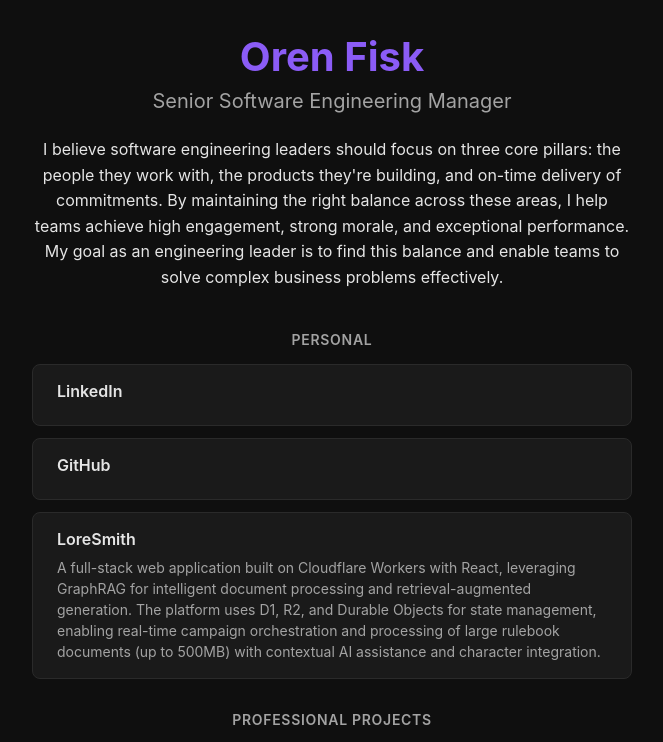
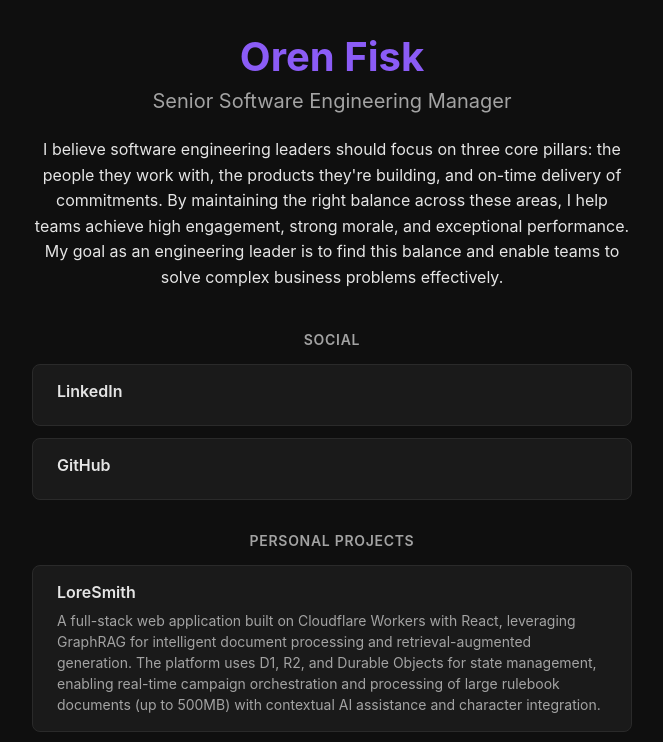
Before and after one commit to ofisk/ofisk-tech-links, a React (Vite) app: page / in a window 1280 px wide. Shown: the top 742 px of the page, without its empty margins (308-971 px from the left). Built offline with nearby package versions, Linux system fonts and the light colour scheme.

Commit message:
separated personal projects from social links

```diff
--- a/src/App.jsx
+++ b/src/App.jsx
@@ -4,7 +4,7 @@ import LinkSection from './components/LinkSection'
 import './App.css'
 
 function App() {
-  const personalLinks = [
+  const socialLinks = [
     {
       label: 'LinkedIn',
       url: 'https://www.linkedin.com/in/orenfisk'
@@ -12,7 +12,10 @@ function App() {
     {
       label: 'GitHub',
       url: 'https://github.com/ofisk'
-    },
+    }
+  ];
+
+  const personalLinks = [
     {
       label: 'LoreSmith',
       url: 'https://loresmith-ai.oren-t-fisk.workers.dev/',
@@ -58,7 +61,8 @@ function App() {
       <div className="container">
         <Header />
         <Bio />
-        <LinkSection title="Personal" links={personalLinks} />
+        <LinkSection title="Social" links={socialLinks} />
+        <LinkSection title="Personal Projects" links={personalLinks} />
         <LinkSection title="Professional Projects" links={adobeLinks} />
       </div>
     </div>
```
